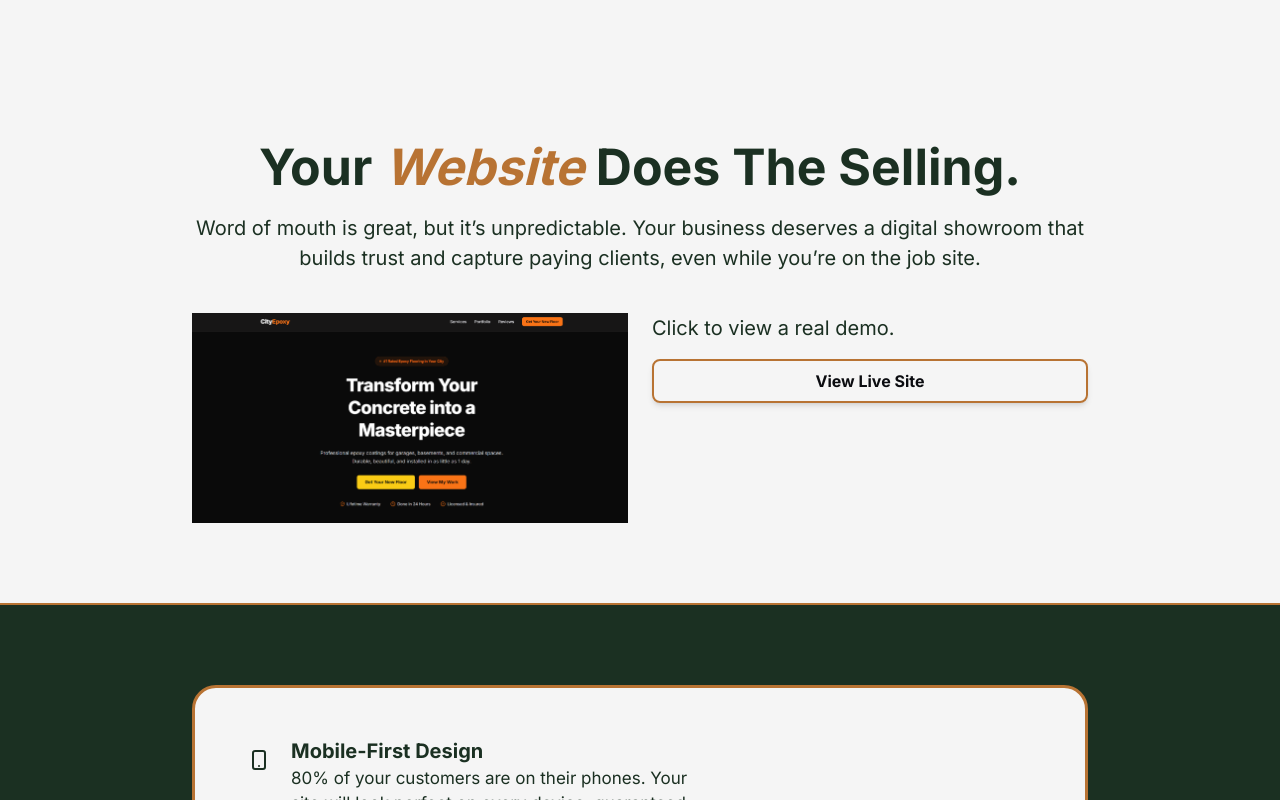
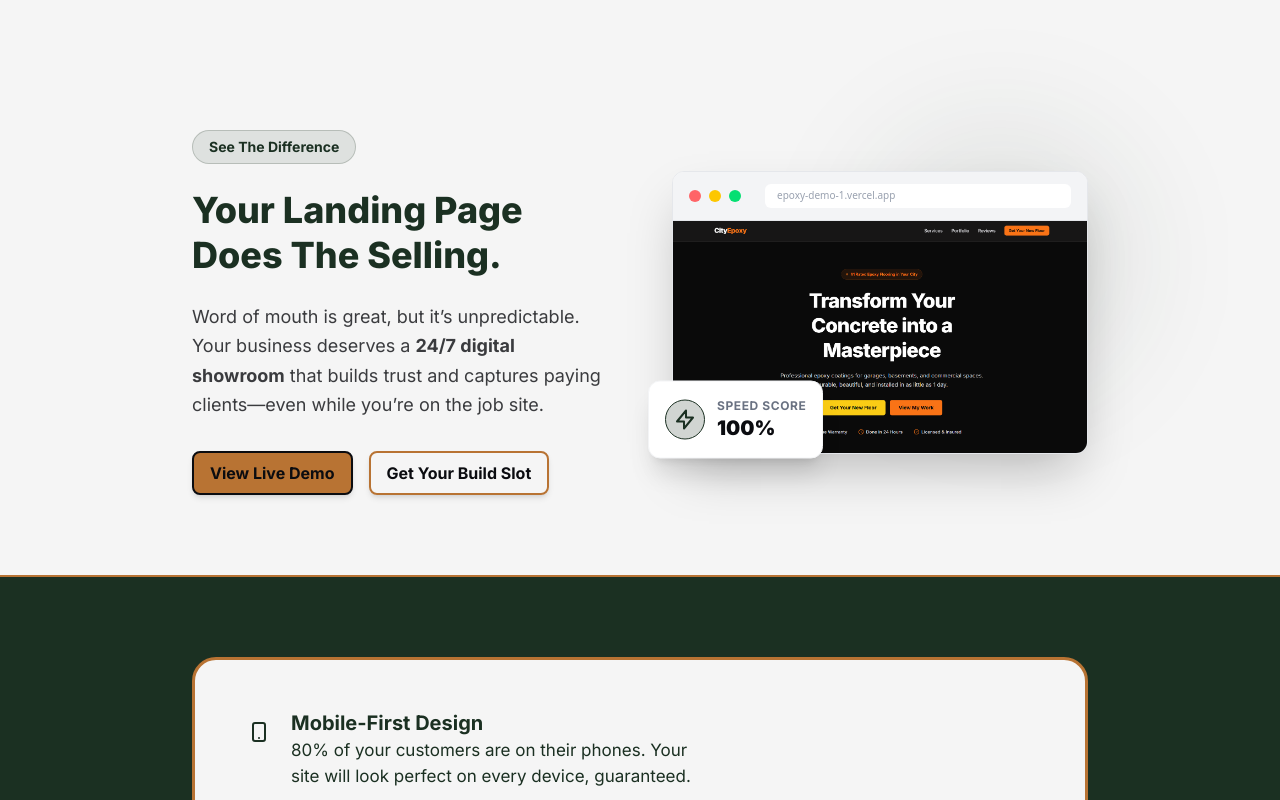
Before and after one commit to wizcudi/EpoxyMetrics.com, a Next.js app in the folder epoxy-metrics/: page / in a window 1280 px wide. Shown: the part 520-1320 px from the top of the page. Built offline with nearby package versions, Linux system fonts and the light colour scheme; no server answers.

Commit message:
Redesigned /thank-you page

```diff
--- a/epoxy-metrics/src/app/globals.css
+++ b/epoxy-metrics/src/app/globals.css
@@ -28,6 +28,9 @@
 
   --text-paragraphSizeTablet: 20px;
   --text-paragraphSizeMobile: 17px;
+
+
+
 }
 
 html {
@@ -38,3 +41,17 @@ body {
   /* Using the variable defined in @theme */
   font-family: var(--font-brand);
 }
+
+/* Checkmark Animation */
+.animate-draw {
+  stroke-dasharray: 100;
+  stroke-dashoffset: 100;
+  animation: draw 1s ease-out forwards;
+  animation-delay: 0.2s;
+}
+
+@keyframes draw {
+  to {
+    stroke-dashoffset: 0;
+  }
+}
--- a/epoxy-metrics/src/app/thank-you/page.js
+++ b/epoxy-metrics/src/app/thank-you/page.js
@@ -1,30 +1,89 @@
-import Link from 'next/link';
+import Link from "next/link";
+import Section from "../../components/Section";
+import Button from "../../components/Button";
 
 export default function ThankYou() {
   return (
-    <div className="min-h-screen flex flex-col items-center justify-center px-4">
-      <div className="max-w-md w-full rounded-lg p-8 text-center">
-        <div className="mb-6">
-          {/* Green Checkmark Icon */}
-          <div className="mx-auto flex items-center justify-center h-16 w-16 rounded-full">
-            <svg className="h-8 w-8 " fill="none" viewBox="0 0 24 24" stroke="currentColor">
-              <path strokeLinecap="round" strokeLinejoin="round" strokeWidth={2} d="M5 13l4 4L19 7" />
+    <div className="min-h-screen flex flex-col">
+      {/* We use your Section component, but add 'flex-grow' so it fills the screen
+          if the user has a large monitor.
+      */}
+      <Section variant="light" className="flex-grow justify-center">
+        <div className="max-w-2xl mx-auto text-center space-y-8 py-12">
+
+          {/* Animated Success Icon Container */}
+          <div className="flex justify-center mb-8">
+            <div className="relative w-24 h-24 flex items-center justify-center bg-green-100 rounded-full">
+              <svg
+                className="w-12 h-12 text-green-600 animate-check"
+                fill="none"
+                stroke="currentColor"
+                viewBox="0 0 24 24"
+              >
+                <path
+                  strokeLinecap="round"
+                  strokeLinejoin="round"
+                  strokeWidth="3"
+                  d="M5 13l4 4L19 7"
+                  className="animate-draw"
+                />
               </svg>
+
+              {/* Subtle Pulse Ring */}
+              <div className="absolute inset-0 rounded-full border-4 border-green-200 animate-[ping_2s_infinite_opacity-20]"></div>
             </div>
           </div>
 
-        <h1 className="text-3xl font-bold mb-4">Submission Received!</h1>
-        <p className="mb-8">
-          Thanks for reaching out. We have received your details and will be in touch shortly to discuss your marketing strategy.
+          {/* Main Heading */}
+          <h1 className="text-4xl md:text-5xl font-extrabold text-darkColor">
+            Application <span className="text-mainColor">Received.</span>
+          </h1>
+
+          {/* Reassurance Copy */}
+          <p className="text-xl text-gray-600 leading-relaxed">
+            Thanks for reaching out! I have received your request and will review your current website setup.
           </p>
 
-        <Link
-          href="/"
-          className="inline-block w-full font-bold py-3 px-4"
+          {/* Next Steps Box */}
+          <div className="bg-white p-8 rounded-2xl shadow-lg border border-gray-100 text-left space-y-4 max-w-lg mx-auto">
+            <h3 className="font-bold text-lg text-darkColor flex items-center gap-2">
+              What happens now?
+            </h3>
+            <ul className="space-y-3 text-gray-600">
+              <li className="flex gap-3">
+                <span className="text-green-500 font-bold">✓</span>
+                <span>I will analyze your current digital presence.</span>
+              </li>
+              <li className="flex gap-3">
+                <span className="text-green-500 font-bold">✓</span>
+                <span>I will draft a preliminary strategy for your brand.</span>
+              </li>
+              <li className="flex gap-3">
+                <span className="text-green-500 font-bold">✓</span>
+                <span>Expect an email from <b>tony@epoxymetrics.com</b> within 24 hours.</span>
+              </li>
+            </ul>
+          </div>
+
+          {/* Action Buttons */}
+          <div className="flex flex-col sm:flex-row gap-4 justify-center pt-4">
+            <Button href="/" variant="outline">
+              Back to Home
+            </Button>
+            {/* Optional: Link to a 'Portfolio' or 'Blog' if you have one later */}
+            <a
+              href="https://instagram.com/epoxymetrics"
+              target="_blank"
+              rel="noreferrer"
+              className="px-6 py-3 rounded-lg font-bold text-center text-gray-500 hover:text-mainColor transition-colors flex items-center justify-center gap-2"
             >
-          Return to Home
-        </Link>
+              <span>Follow on Instagram</span>
+              <svg className="w-4 h-4" fill="none" stroke="currentColor" viewBox="0 0 24 24"><path strokeLinecap="round" strokeLinejoin="round" strokeWidth="2" d="M17 8h2a2 2 0 012 2v6a2 2 0 01-2 2h-2v4l-4-4H9a1.994 1.994 0 01-1.414-.586m0 0L11 14h4a2 2 0 002-2V6a2 2 0 00-2-2H5a2 2 0 00-2 2v6a2 2 0 002 2h2v4l.586-.586z" /></svg>
+            </a>
           </div>
+
+        </div>
+      </Section>
     </div>
   );
 }
--- a/epoxy-metrics/src/components/Footer.js
+++ b/epoxy-metrics/src/components/Footer.js
@@ -5,7 +5,7 @@ export default function Footer() {
   const currentYear = new Date().getFullYear();
 
   return (
-    <footer className="bg-darkColor text-lightColor border-t-2 border-accentColor py-12 md:py-20">
+    <footer className="bg-darkColor text-lightColor border-t-2 border-accentColor px-6 pb-8 pt-12 md:pt-20">
       <div className="max-w-7xl mx-auto px-6 grid grid-cols-1 md:grid-cols-3 gap-12 mb-12">
 
         {/* Area 1: Bio & Socials */}
--- a/epoxy-metrics/src/components/Problem.js
+++ b/epoxy-metrics/src/components/Problem.js
@@ -1,51 +1,92 @@
+import Link from "next/link";
+import Image from "next/image"; // Optimization for images
 import Section from "./Section";
 import Button from "./Button";
 
 export default function Problem() {
   return (
     <Section id="portfolio" variant="light">
+      <div className="flex flex-col md:flex-row items-center gap-12 md:gap-16">
 
-      <div className="flex flex-col gap-2 ">
-        {/* H2: Scaled to match Hero hierarchy */}
-        <h2 className="font-bold md:text-center text-left text-subheadingSizeMobile md:text-subheadingSizeTablet lg:text-subheadingSizeLandscape">
-          Your <span className="text-accentColor italic">Website</span> Does The Selling.
-        </h2>
+        {/* Left Column: Text Content */}
+        <div className="w-full md:w-1/2 text-left space-y-6">
+          <div className="inline-block px-4 py-1.5 rounded-full font-bold text-sm bg-mainColor/10 text-mainColor border border-mainColor/20">
+            See The Difference
+          </div>
 
-        {/* Quote/Sub-head */}
-        <p className="text-left md:text-center text-paragraphSizeMobile sm:text-paragraphSizeTablet">
-          Word of mouth is great, but it’s unpredictable. Your business deserves a digital showroom that builds trust and capture paying clients, even while you’re on the job site.
-        </p>
-      </div>
+          <h2 className="text-3xl md:text-4xl font-extrabold leading-tight">
+            Your Landing Page <br className="hidden md:block" />
+            <span className="text-mainColor">Does The Selling.</span>
+          </h2>
 
-      <div className="flex flex-col md:flex-row items-start gap-4 md:gap-6 px-2 sm:px-4 md:px-0 ">
+          <p className="text-lg text-darkColor/80 leading-relaxed">
+            Word of mouth is great, but it’s unpredictable. Your business deserves a <span className="font-bold">24/7 digital showroom</span> that builds trust and captures paying clients—even while you’re on the job site.
+          </p>
 
-        {/* Left Side: Mockup Placeholder (You can replace this with an actual screenshot Image later) */}
-        <div className="w-full md:w-1/2 flex items-center justify-center">
-          <img src="/images/Demo-Epoxy-Landing-Page.png" alt="Epoxy Demo 1" />
+          <div className="flex flex-col sm:flex-row gap-4 pt-2">
+            <Button href="https://epoxy-demo-1.vercel.app/" target="_blank" variant="primary">
+              View Live Demo
+            </Button>
+            <Button href="#contact" variant="outline">
+              Get Your Build Slot
+            </Button>
+          </div>
+
+
         </div>
 
-        {/* Right Side: Description & Link */}
-        <div className="w-full flex flex-col gap-4 md:w-1/2 text-center md:text-left">
+        {/* Right Column: Browser Mockup Visual */}
+        <div className="w-full md:w-1/2 relative">
 
-          <p className="text-paragraphSizeMobile sm:text-paragraphSizeTablet">
-            Click to view a real demo.
-          </p>
+          {/* Decorative Blob behind the image */}
+          <div className="absolute -top-10 -right-10 w-64 h-64 bg-mainColor/20 rounded-full blur-3xl opacity-50 pointer-events-none"></div>
 
-          {/* External Link to Firebase Hosted Site */}
-          <Button
-            href="https://epoxy-demo-1.vercel.app/"
-            variant="outline"
-            target="_blank"
-            rel="noopener noreferrer"
-            className=""
-          >
-            View Live Site
+          {/* CSS Browser Window Frame */}
+          <div className="relative rounded-xl overflow-hidden shadow-2xl bg-white border border-gray-200">
+            {/* Browser Header Bar */}
+            <div className="bg-gray-100 px-4 py-3 flex items-center gap-2 border-b border-gray-200">
+              <div className="w-3 h-3 rounded-full bg-red-400"></div>
+              <div className="w-3 h-3 rounded-full bg-yellow-400"></div>
+              <div className="w-3 h-3 rounded-full bg-green-400"></div>
+              {/* Fake URL Bar */}
+              <div className="ml-4 flex-1 bg-white h-6 rounded-md text-[10px] flex items-center px-3 text-gray-400 font-sans">
+                epoxy-demo-1.vercel.app
+              </div>
+            </div>
 
-          </Button>
+            {/* The Screenshot Image */}
+            <div className="relative aspect-video group cursor-pointer">
+              <Link href="https://epoxy-demo-1.vercel.app/" target="_blank">
+                {/* Using standard img for simplicity, or next/image if configured */}
+                <img
+                  src="/images/Demo-Epoxy-Landing-Page.png"
+                  alt="Epoxy Website Demo"
+                  className="w-full h-full object-cover transition-transform duration-700 group-hover:scale-105"
+                />
+
+                {/* Hover Overlay */}
+                <div className="absolute inset-0 bg-darkColor/0 group-hover:bg-darkColor/10 transition-colors flex items-center justify-center">
+                  <span className="opacity-0 group-hover:opacity-100 bg-white px-4 py-2 rounded-full font-bold shadow-lg transform translate-y-2 group-hover:translate-y-0 transition-all text-sm">
+                    Open Demo ↗
+                  </span>
+                </div>
+              </Link>
+            </div>
+          </div>
+
+          {/* Floating Stats Badge */}
+          <div className="absolute -bottom-6 -left-6 bg-white p-4 rounded-xl shadow-xl border border-gray-100 flex items-center gap-3 animate-[bounce_3s_infinite]">
+            <div className="w-10 h-10 rounded-full border border-mainColor bg-mainColor/20 flex items-center justify-center text-mainColor">
+              <svg className="w-6 h-6" fill="none" stroke="currentColor" viewBox="0 0 24 24"><path strokeLinecap="round" strokeLinejoin="round" strokeWidth="2" d="M13 10V3L4 14h7v7l9-11h-7z" /></svg>
+            </div>
+            <div>
+              <p className="text-xs text-gray-500 font-bold uppercase tracking-wider">Speed Score</p>
+              <p className="text-xl font-black text-darkColor">100%</p>
+            </div>
+          </div>
+
         </div>
-
       </div>
-
     </Section>
   );
 }
```
Lines whose indentation alone changed are shown as unchanged.
